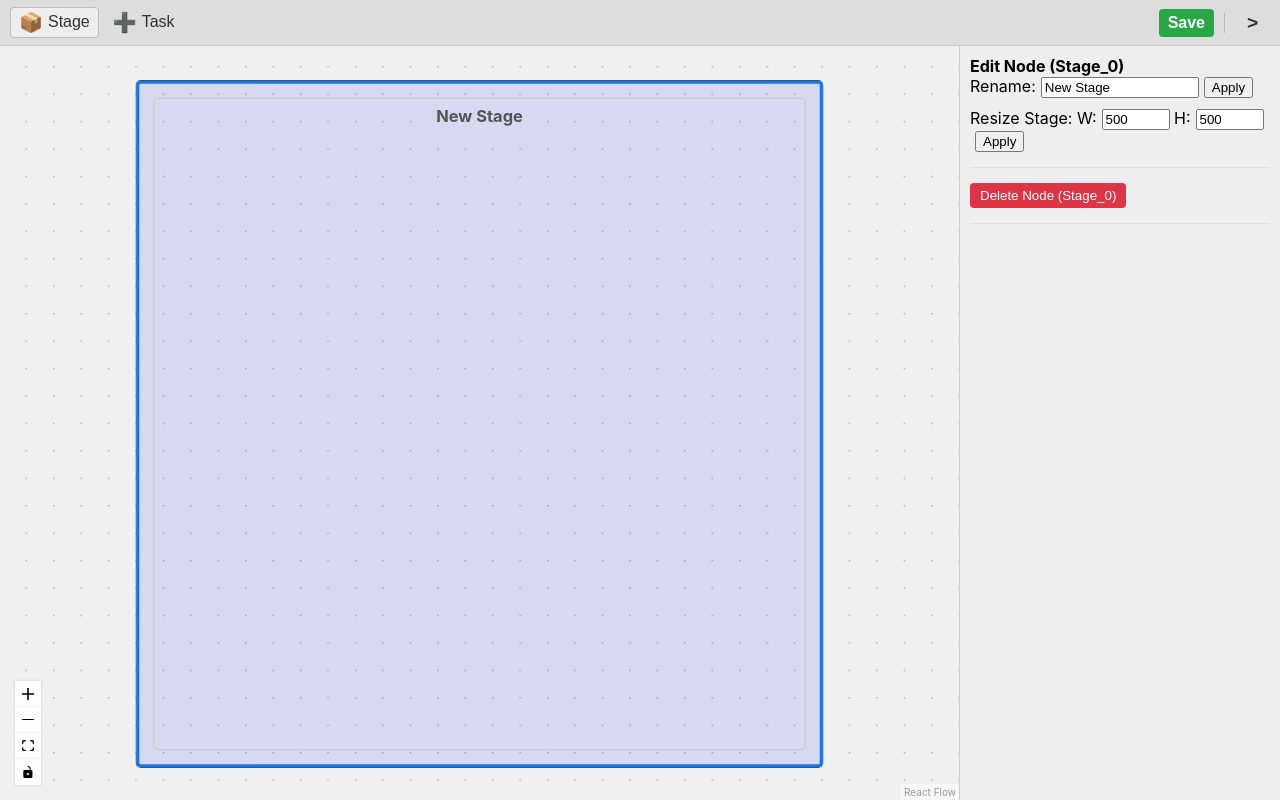
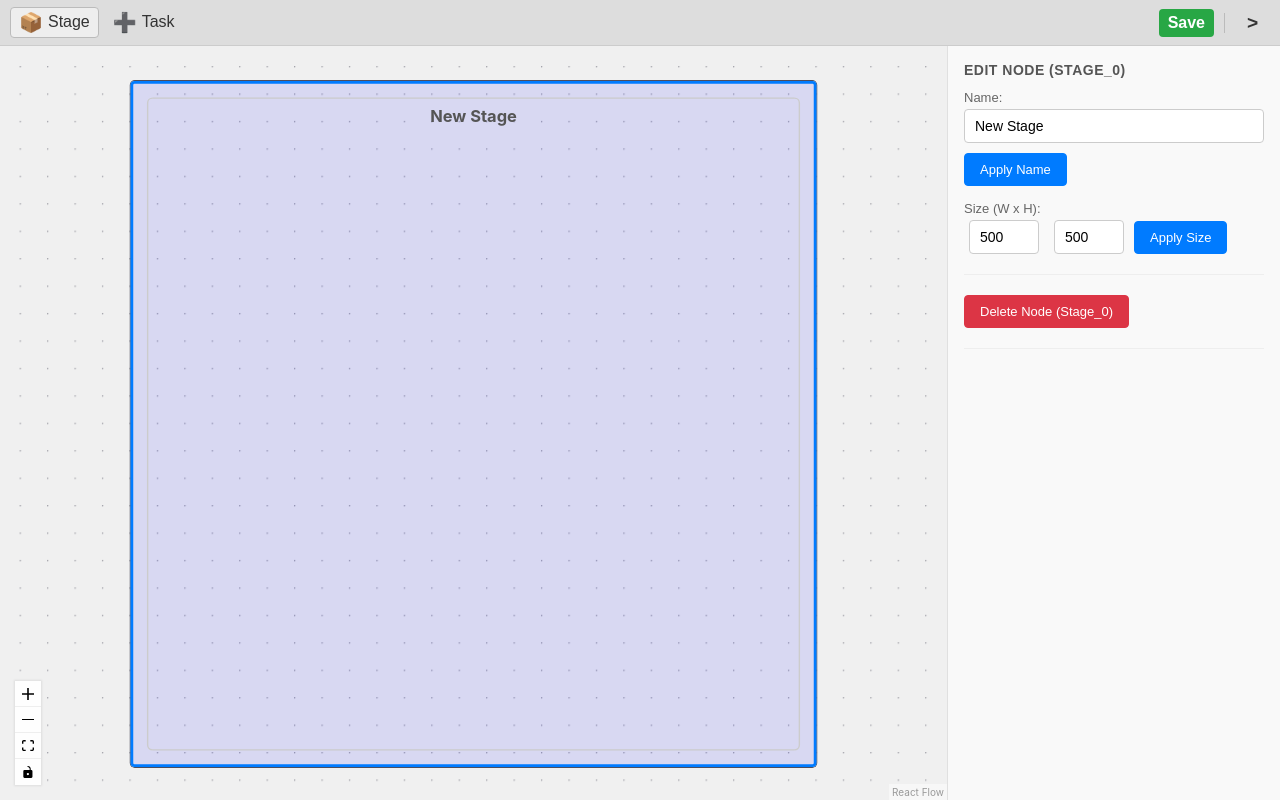
Before and after one commit to rasingollam/React-Flow-Tutorial, a React (Create React App) app in the folder workflow_testing/: page /design in a window 1280 px wide. Both pictures are taken after a click on the button "Add Stage (Parent Node)". Built offline with nearby package versions, Linux system fonts and the light colour scheme.

Commit message:
feat: Revamp ControlPanel styles and enhance UI elements for better usability

```diff
--- a/workflow_testing/src/workflow/ControlPanel.js
+++ b/workflow_testing/src/workflow/ControlPanel.js
@@ -1,35 +1,141 @@
 import React, { useState, useEffect } from 'react';
 
-// Styles moved or adapted from DesignWorkflows
+// --- Updated Styles ---
+
 const sidebarStyles = {
-  width: '300px', // Adjust width as needed
-  padding: '10px',
-  borderLeft: '1px solid #ccc',
-  background: '#eee',
+  width: '300px',
+  padding: '16px', // Increased padding
+  borderLeft: '1px solid #e0e0e0', // Lighter border
+  background: '#f9f9f9', // Lighter background
   display: 'flex',
   flexDirection: 'column',
-  gap: '15px',
-  overflowY: 'auto', // Allow scrolling if content exceeds height
+  gap: '20px', // Increased gap between sections
+  overflowY: 'auto',
+  fontFamily: 'Arial, sans-serif', // Example font stack
+  color: '#333', // Default text color
 };
-const buttonStyles = { marginRight: '10px', marginBottom: '10px' }; // Added marginBottom
-const inputStyles = { width: '60px', marginLeft: '5px' };
-const renameInputStyles = { width: '150px', marginLeft: '5px' };
-const deleteButtonStyle = {
+
+const sectionStyle = {
+  paddingBottom: '20px', // Increased padding
+  borderBottom: '1px solid #eee', // Lighter border
+};
+
+const sectionTitleStyle = {
+  fontSize: '14px',
+  fontWeight: '600', // Semi-bold
+  color: '#555',
+  marginBottom: '12px', // Space below title
+  textTransform: 'uppercase', // Uppercase title
+  letterSpacing: '0.5px',
+};
+
+const labelStyle = {
+    display: 'block', // Ensure labels take full width
+    fontSize: '13px',
+    color: '#666',
+    marginBottom: '4px',
+};
+
+const inputBaseStyles = {
+    width: '100%', // Make inputs take full width
+    padding: '8px 10px',
+    border: '1px solid #ccc',
+    borderRadius: '4px',
+    fontSize: '14px',
+    boxSizing: 'border-box', // Include padding and border in width
+    marginBottom: '10px', // Space below inputs
+};
+
+const inputStyles = { // For numeric inputs (W/H)
+    ...inputBaseStyles,
+    width: '70px', // Specific width for W/H
+    marginLeft: '5px',
+    marginRight: '10px',
+    marginBottom: 0, // Remove bottom margin when inline
+};
+
+const renameInputStyles = { // For rename input
+    ...inputBaseStyles,
+};
+
+const buttonBaseStyles = {
+    padding: '8px 15px',
+    border: '1px solid transparent',
+    borderRadius: '4px',
+    fontSize: '13px',
+    fontWeight: '500',
+    cursor: 'pointer',
+    transition: 'background-color 0.2s, border-color 0.2s, color 0.2s',
+    marginRight: '8px', // Default margin
+};
+
+const primaryButtonStyle = { // For 'Apply' buttons
+    ...buttonBaseStyles,
+    backgroundColor: '#007bff',
+    color: 'white',
+    borderColor: '#007bff',
+};
+const primaryButtonHoverStyle = {
+    backgroundColor: '#0056b3',
+    borderColor: '#0056b3',
+};
+
+const deleteButtonStyle = { // For 'Delete' buttons
+    ...buttonBaseStyles,
     backgroundColor: '#dc3545',
     color: 'white',
-    padding: '5px 10px',
-    border: 'none',
-    borderRadius: '4px',
-    cursor: 'pointer',
-    marginLeft: '10px',
+    borderColor: '#dc3545',
+    marginLeft: 'auto', // Push delete buttons to the right where applicable
 };
-const connectionListStyle = { marginTop: '10px', borderTop: '1px solid #ddd', paddingTop: '10px' };
-const connectionItemStyle = { marginBottom: '5px', display: 'flex', justifyContent: 'space-between', alignItems: 'center' };
-const connectionTextStyle = { fontSize: '12px', marginRight: '10px' };
-const sectionStyle = { borderBottom: '1px solid #ddd', paddingBottom: '15px' };
+const deleteButtonHoverStyle = {
+    backgroundColor: '#c82333',
+    borderColor: '#bd2130',
+};
+
+const smallDeleteButtonStyle = { // For connection list delete
+    ...deleteButtonStyle,
+    padding: '3px 8px',
+    fontSize: '11px',
+    marginLeft: 'auto',
+};
+
+const connectionListStyle = {
+    marginTop: '15px',
+    paddingTop: '15px',
+    borderTop: '1px solid #eee',
+};
+
+const connectionItemStyle = {
+    marginBottom: '8px',
+    display: 'flex',
+    justifyContent: 'space-between',
+    alignItems: 'center',
+    fontSize: '13px',
+    color: '#444',
+};
+
+const connectionTextStyle = {
+    marginRight: '10px',
+};
+
+const inlineGroupStyle = { // For grouping label and input inline (like W/H)
+    display: 'flex',
+    alignItems: 'center',
+    marginBottom: '10px',
+};
+
+const statusTextStyle = {
+    marginTop: 'auto', // Push to bottom
+    paddingTop: '20px', // Space above
+    fontSize: '13px',
+    fontStyle: 'italic',
+    color: '#888',
+    textAlign: 'center',
+};
+
 
 function ControlPanel({
-  selectedNode, // Pass the whole selected node object
+  selectedNode,
   selectedEdgeId,
   selectedNodeConnections,
   onRenameNode,
@@ -89,92 +195,129 @@ function ControlPanel({
     }
   };
 
+  // Inline hover handlers (consider CSS classes for larger apps)
+  const addHover = (e, hoverStyle) => {
+      Object.assign(e.currentTarget.style, hoverStyle);
+  };
+  const removeHover = (e, baseStyle) => {
+      Object.assign(e.currentTarget.style, baseStyle);
+  };
+
 
   return (
     <div style={sidebarStyles}>
       {/* Node Edit Section */}
       {selectedNodeId && (
         <div style={sectionStyle}>
-          <strong>Edit Node ({selectedNodeId})</strong>
+          <div style={sectionTitleStyle}>Edit Node ({selectedNodeId})</div>
+
           {/* Rename Controls */}
           <div>
-            <span>Rename:</span>
+            <label style={labelStyle} htmlFor={`rename-${selectedNodeId}`}>Name:</label>
             <input
+              id={`rename-${selectedNodeId}`}
               type="text"
               value={renameInput}
               onChange={(e) => setRenameInput(e.target.value)}
               style={renameInputStyles}
             />
-            <button onClick={handleRename} style={{ marginLeft: '5px' }}>Apply</button>
+            <button
+                onClick={handleRename}
+                style={primaryButtonStyle}
+                onMouseEnter={(e) => addHover(e, primaryButtonHoverStyle)}
+                onMouseLeave={(e) => removeHover(e, primaryButtonStyle)}
+            >
+                Apply Name
+            </button>
           </div>
 
           {/* Resize Controls */}
           {selectedNodeIsGroup && (
-            <div style={{ marginTop: '10px' }}>
-              <span>Resize Stage:</span>
-              <label> W:
+            <div style={{ marginTop: '15px' }}>
+              <label style={labelStyle}>Size (W x H):</label>
+              <div style={inlineGroupStyle}>
                  <input
                     type="number"
                     value={widthInput}
                     onChange={(e) => setWidthInput(e.target.value)}
                     style={inputStyles}
                     min="10"
+                    aria-label="Width"
                   />
-              </label>
-              <label> H:
                  <input
                     type="number"
                     value={heightInput}
                     onChange={(e) => setHeightInput(e.target.value)}
                     style={inputStyles}
                     min="10"
+                    aria-label="Height"
                   />
-              </label>
-              <button onClick={handleResize} style={{ marginLeft: '5px' }}>Apply</button>
+                 <button
+                    onClick={handleResize}
+                    style={primaryButtonStyle}
+                    onMouseEnter={(e) => addHover(e, primaryButtonHoverStyle)}
+                    onMouseLeave={(e) => removeHover(e, primaryButtonStyle)}
+                 >
+                    Apply Size
+                 </button>
+              </div>
             </div>
           )}
 
           {/* Connections List */}
-          {!selectedNodeIsGroup && selectedNodeConnections.length > 0 && (
-            <div style={connectionListStyle}>
-              <strong>Connections:</strong>
-              {selectedNodeConnections.map(edge => (
-                <div key={edge.id} style={connectionItemStyle}>
+          {!selectedNodeIsGroup && (
+            <div style={connectionListStyle}> {/* Parent div for the whole connection section */}
+              <div style={{...labelStyle, marginBottom: '8px'}}>Connections:</div>
+              {selectedNodeConnections.length > 0 ? (
+                // Map over connections if they exist
+                selectedNodeConnections.map(edge => (
+                  <div key={edge.id} style={connectionItemStyle}> {/* Each connection item */}
                     <span style={connectionTextStyle}>
                       {edge.source === selectedNodeId ? `➡️ To: ${edge.target}` : `⬅️ From: ${edge.source}`}
                     </span>
                     <button
                       onClick={() => onDeleteSpecificEdge(edge.id)}
-                    style={{ ...deleteButtonStyle, marginLeft: 'auto', padding: '2px 5px', fontSize: '10px' }}
+                      style={smallDeleteButtonStyle}
+                      onMouseEnter={(e) => addHover(e, deleteButtonHoverStyle)}
+                      onMouseLeave={(e) => removeHover(e, smallDeleteButtonStyle)}
                     >
                       Delete
                     </button>
-                </div>
-              ))}
-            </div>
-          )}
-          {!selectedNodeIsGroup && selectedNodeConnections.length === 0 && (
-               <div style={connectionListStyle}>
-                  <span style={{fontSize: '12px', fontStyle: 'italic'}}>No connections</span>
-               </div>
-           )}
+                  </div> // Close connection item div
+                )) // End map
+              ) : (
+                // Display "No connections" if array is empty
+                 <span style={{...connectionTextStyle, fontStyle: 'italic', color: '#888'}}>No connections</span>
+              )} {/* End ternary */}
+            </div> // Close parent connection section div
+           )} {/* End !selectedNodeIsGroup check */}
 
            {/* Delete Node Button */}
-           <div style={{ marginTop: '15px', borderTop: '1px solid #ddd', paddingTop: '15px' }}>
-             <button onClick={handleDeleteNodeClick} style={{...deleteButtonStyle, marginLeft: 0}}>
-                Delete Node ({selectedNodeId})
-             </button>
+           <div style={{ marginTop: '20px', paddingTop: '20px', borderTop: '1px solid #eee' }}>
+             <button
+                onClick={handleDeleteNodeClick}
+                style={{...deleteButtonStyle, marginLeft: 0}} // Override margin for this specific button
+                onMouseEnter={(e) => addHover(e, deleteButtonHoverStyle)}
+                onMouseLeave={(e) => removeHover(e, {...deleteButtonStyle, marginLeft: 0})}
+             >
+                Delete Node ({selectedNodeId}) {/* Text moved inside button */}
+             </button> {/* Corrected closing tag */}
            </div>
-        </div>
+        </div> // Close Node Edit Section div
       )}
 
       {/* Edge Edit Section */}
       {selectedEdgeId && (
          <div style={sectionStyle}>
-            <strong>Edit Connection</strong>
-            <div>
-                <span>Selected: {selectedEdgeId}</span>
-                <button onClick={handleDeleteEdgeClick} style={deleteButtonStyle}>
+            <div style={sectionTitleStyle}>Edit Connection</div>
+            <div style={inlineGroupStyle}>
+                <span style={{...labelStyle, marginBottom: 0, marginRight: '10px'}}>ID: {selectedEdgeId}</span>
+                <button
+                    onClick={handleDeleteEdgeClick}
+                    style={deleteButtonStyle}
+                    onMouseEnter={(e) => addHover(e, deleteButtonHoverStyle)}
+                    onMouseLeave={(e) => removeHover(e, deleteButtonStyle)}
+                >
                     Delete Connection
                 </button>
             </div>
@@ -182,8 +325,8 @@ function ControlPanel({
       )}
 
       {/* Status Text */}
-      {!selectedNodeId && !selectedEdgeId && <span style={{ marginTop: 'auto', fontStyle: 'italic', color: '#666' }}>Select an element to edit</span>}
-    </div>
+      {!selectedNodeId && !selectedEdgeId && <span style={statusTextStyle}>Select an element to edit</span>}
+    </div> // Close main sidebar div
   );
 }
 
```
Also changed, not shown: 1 other file (tests, documents, lock files or other folders). Lines whose indentation alone changed are shown as unchanged.
